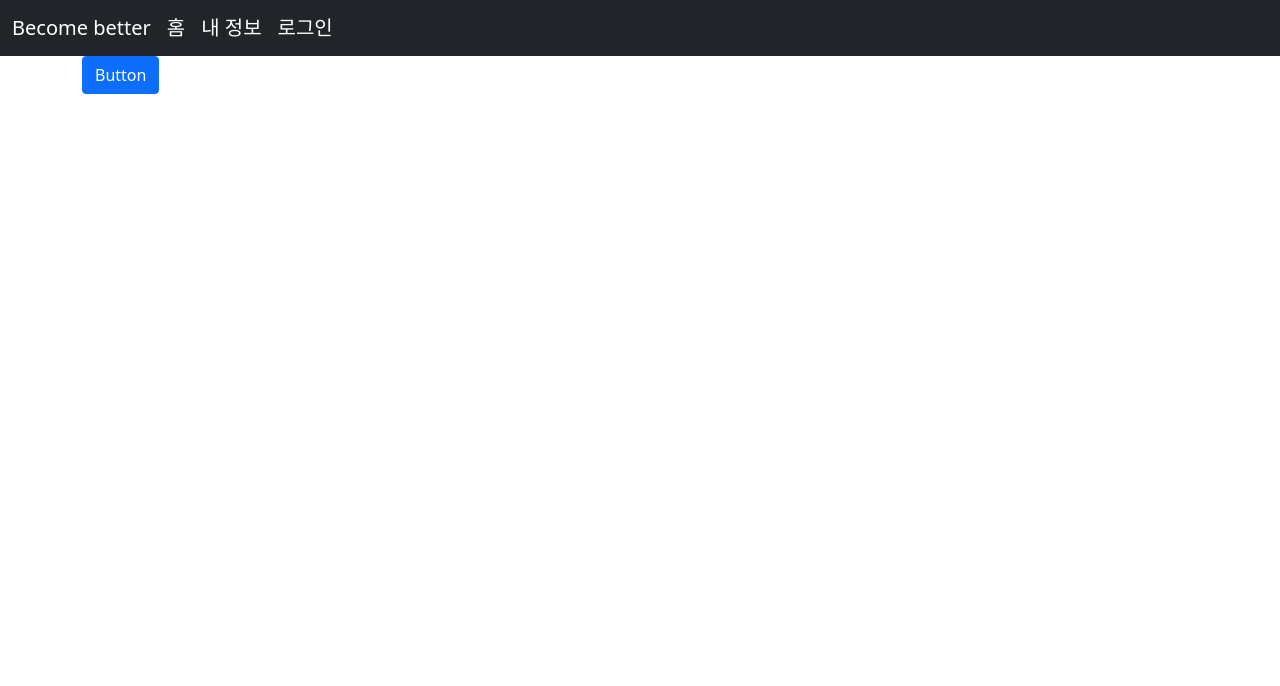
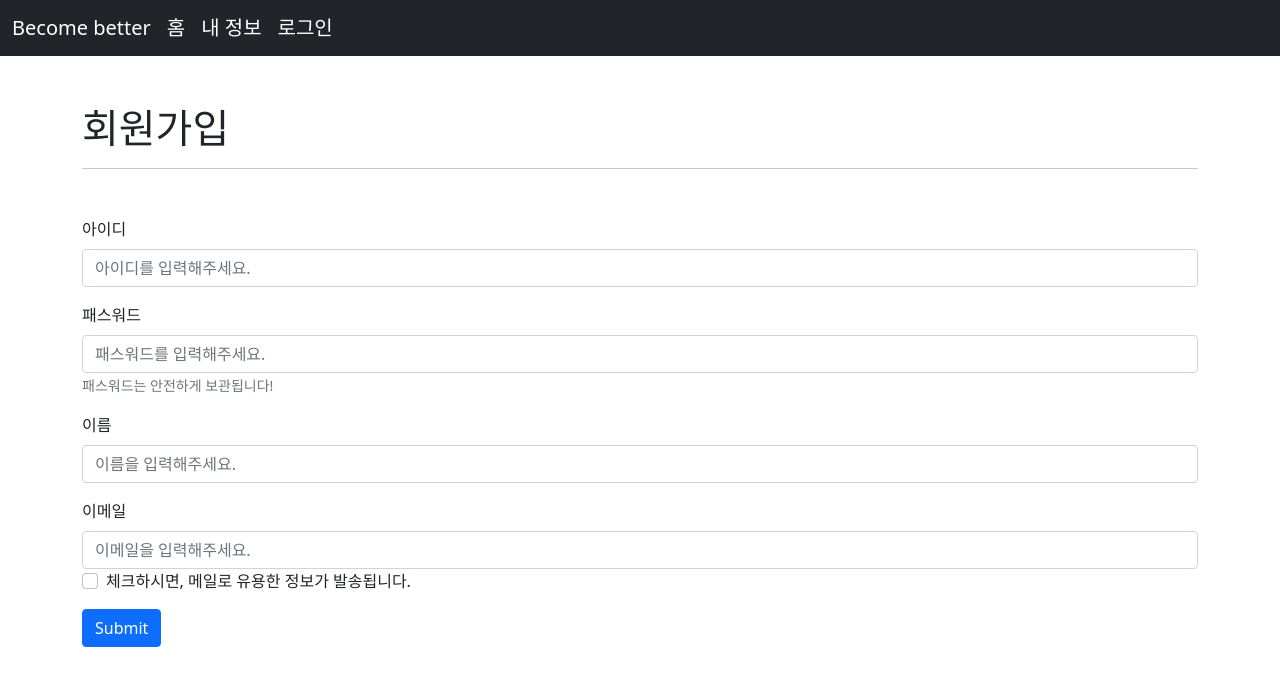
Before and after one commit to sosow0212/become_better, a React (Create React App) app in the folder src/main/reactfront/: page /register in a window 1280 px wide. Shown: the top 686 px of the page. Built offline with nearby package versions, Linux system fonts and the light colour scheme; no server answers.

Commit message:
feat: 컴포넌트 추가

```diff
--- a/src/main/reactfront/package.json
+++ b/src/main/reactfront/package.json
@@ -8,6 +8,7 @@
     "@testing-library/user-event": "^13.5.0",
     "axios": "^0.27.2",
     "bootstrap": "^5.1.3",
+    "querystring": "^0.2.1",
     "react": "^18.1.0",
     "react-bootstrap": "^2.3.1",
     "react-dom": "^18.1.0",
--- a/src/main/reactfront/src/App.js
+++ b/src/main/reactfront/src/App.js
@@ -1,27 +1,25 @@
-import React from 'react';
-import {Routes, Route} from "react-router-dom";
-import Register from './pages/Register';
-import Main from './pages/Main'
-import Info from './pages/Info';
-import Nav from './components/Nav';
-import { Container } from 'react-bootstrap';
-
-
-
+import React from "react";
+import { Routes, Route } from "react-router-dom";
+import { Container } from "react-bootstrap";
+import Register from "./pages/Register.js";
+import Main from "./pages/Main";
+import Info from "./pages/Info";
+import Nav from "./components/Nav";
+import Login from "./pages/Login";
 
 function App() {
   return (
     <div>
-      <Nav/>
+      <Nav />
       <Container>
         <Routes>
-          <Route path="/" element={<Main/>}/>
-          <Route path="/info" element={<Info/>}/>
-          <Route path="/register" element={<Register/>}/>
+          <Route path="/" element={<Main />} />
+          <Route path="/info" element={<Info />} />
+          <Route path="/login" element={<Login />} />
+          <Route path="/register" element={<Register />} />
         </Routes>
       </Container>
     </div>
-
   );
 }
 
--- a/src/main/reactfront/src/components/Nav.js
+++ b/src/main/reactfront/src/components/Nav.js
@@ -27,7 +27,7 @@ const Header = () => {
             <Link to="/info" className="navbar-brand">
               내 정보
             </Link>
-            <Link to="/register" className="navbar-brand">
+            <Link to="/login" className="navbar-brand">
               로그인
             </Link>
           </Nav>
--- /dev/null
+++ b/src/main/reactfront/src/pages/Login.js
@@ -0,0 +1,102 @@
+import React, { useState } from "react";
+import { Form, Button } from "react-bootstrap";
+import axios from "axios";
+import qs from "querystring";
+
+function Login() {
+  const querystring = require("querystring");
+
+  const [loginData, setLoginData] = useState({
+    username: "",
+    password: "",
+  });
+
+  const onChange = (e) => {
+    const { value, name } = e.target; // e.target에서 name, value 추출
+    setLoginData({
+      ...loginData, // loginData 복사
+      [name]: value,
+    });
+  };
+
+  const submitHandler = (e) => {
+    e.preventDefault();
+    console.log(loginData);
+
+    // axios
+    //   .post("http://localhost:8080/auth/login", {
+    //     username: loginData.username,
+    //     password: loginData.password,
+    //   }, {headers: {"content-Type" : "application/x-www-form-urlencoded"}})
+    //   .then((res) => {
+    //     console.log(res);
+    //   });
+
+    fetch("http://localhost:8080/auth/login", {
+      method: "POST",
+      headers: {
+        "Content-Type": "application/x-www-form-urlencoded;charset=UTF-8",
+      },
+      body: querystring.stringify({
+        username: "sosow0212",
+        password: "sosow0212",
+      }),
+    })
+      .then((response) => response.json())
+      .then((responseData) => {
+        alert(JSON.stringify(responseData));
+      });
+  };
+
+  return (
+    <div className="mt-5">
+      <h1>로그인</h1>
+      <hr className="mb-5" />
+      <Form action="http://localhost:8080/auth/login" method="post" >
+        <Form.Label htmlFor="inputPassword5">User ID</Form.Label>
+        <Form.Control
+          onChange={onChange}
+          type="text"
+          id="username"
+          name="username"
+          aria-describedby="idHelpBlock"
+        />
+        <Form.Text id="idHelpBlock" muted>
+          이곳에 아이디를 입력해주세요.
+        </Form.Text>
+
+        <br />
+        <br />
+
+        <Form.Label htmlFor="inputPassword5">Password</Form.Label>
+        <Form.Control
+          onChange={onChange}
+          type="text"
+          id="password"
+          name="password"
+          aria-describedby="idHelpBlock"
+        />
+        <Form.Text id="idHelpBlock" muted>
+          패스워드를 입력해주세요.
+        </Form.Text>
+        <br />
+
+        <Button
+          variant="outline-dark"
+          type="submit"
+          className="mt-3"
+          // onClick={submitHandler}
+        >
+          로그인
+        </Button>
+        <hr />
+        <br />
+        <p>
+          계정이 없으시면, <a href="/register">회원가입</a> 해주세요.
+        </p>
+      </Form>
+    </div>
+  );
+}
+
+export default Login;
--- a/src/main/reactfront/src/pages/Main.js
+++ b/src/main/reactfront/src/pages/Main.js
@@ -21,8 +21,6 @@ const Main = () => {
 
     setBmi(weight / (height/100) ** 2)
     console.log(bmi)
-
-
   }
 
   const bmiCal = () => {
--- a/src/main/reactfront/src/pages/Register.js
+++ b/src/main/reactfront/src/pages/Register.js
@@ -1,31 +1,102 @@
-import React, { useState, useEffect } from 'react'
-import axios from 'axios'
+import React, { useState } from "react";
+import { Form, Button } from "react-bootstrap";
+import axios from "axios";
 
-const Register = () => {
-
-  const [data, setData] = useState({
-    data : ''
+function Register() {
+  const [userData, setUserData] = useState({
+    username: "",
+    password: "",
+    name: "",
+    email: "",
   });
 
-  useEffect(() => {
-      getData();
-  }, []);
+  const onChange = (e) => {
+    const { value, name } = e.target;
+    setUserData({
+      ...userData, // 기존 userData 객체를 복사
+      [name]: value, // name 키를 가진 값을 value로 설정
+    });
+  };
 
+  const submitHandler = (e) => {
+    e.preventDefault();
+    console.log(userData);
 
-  const getData = async() => {
-    const dataFromServer = await axios
-      .get("http://localhost:8080/register");
-    setData(dataFromServer);
-  }
-
+    axios
+      .post("http://localhost:8080/auth/register", {
+        username: userData.username,
+        password: userData.password,
+        name: userData.name,
+        email: userData.email,
+      })
+      .then((res) => {
+        console.log(res);
+      });
+  };
 
   return (
-    <div>
-      {data.data}
-      <button class="btn btn-primary" type="submit">Button</button>
+    <div className="mt-5">
+      <h1>회원가입</h1>
+      <hr className="mb-5" />
+
+      <Form>
+        <Form.Group className="mb-3">
+          <Form.Label>아이디</Form.Label>
+          <Form.Control
+            onChange={onChange}
+            type="text"
+            placeholder="아이디를 입력해주세요."
+            id="username"
+            name="username"
+          />
+        </Form.Group>
+
+        <Form.Group className="mb-3">
+          <Form.Label>패스워드</Form.Label>
+          <Form.Control
+            onChange={onChange}
+            type="password"
+            placeholder="패스워드를 입력해주세요."
+            id="password"
+            name="password"
+          />
+          <Form.Text className="text-muted">
+            패스워드는 안전하게 보관됩니다!
+          </Form.Text>
+        </Form.Group>
+
+        <Form.Group className="mb-3">
+          <Form.Label>이름</Form.Label>
+          <Form.Control
+            onChange={onChange}
+            type="text"
+            placeholder="이름을 입력해주세요."
+            id="name"
+            name="name"
+          />
+        </Form.Group>
+
+        <Form.Group className="mb-3">
+          <Form.Label>이메일</Form.Label>
+          <Form.Control
+            onChange={onChange}
+            type="email"
+            placeholder="이메일을 입력해주세요."
+            id="email"
+            name="email"
+          />
+          <Form.Check
+            type="checkbox"
+            label="체크하시면, 메일로 유용한 정보가 발송됩니다."
+          />
+        </Form.Group>
+
+        <Button variant="primary" type="submit" onClick={submitHandler}>
+          Submit
+        </Button>
+      </Form>
     </div>
+  );
+}
 
-
-  )
-}
-export default Register
+export default Register;
```
Also changed, not shown: src/main/reactfront/src/pages/getTest.js (added, +31 -0 lines), 1 other file (tests, documents, lock files or other folders).
